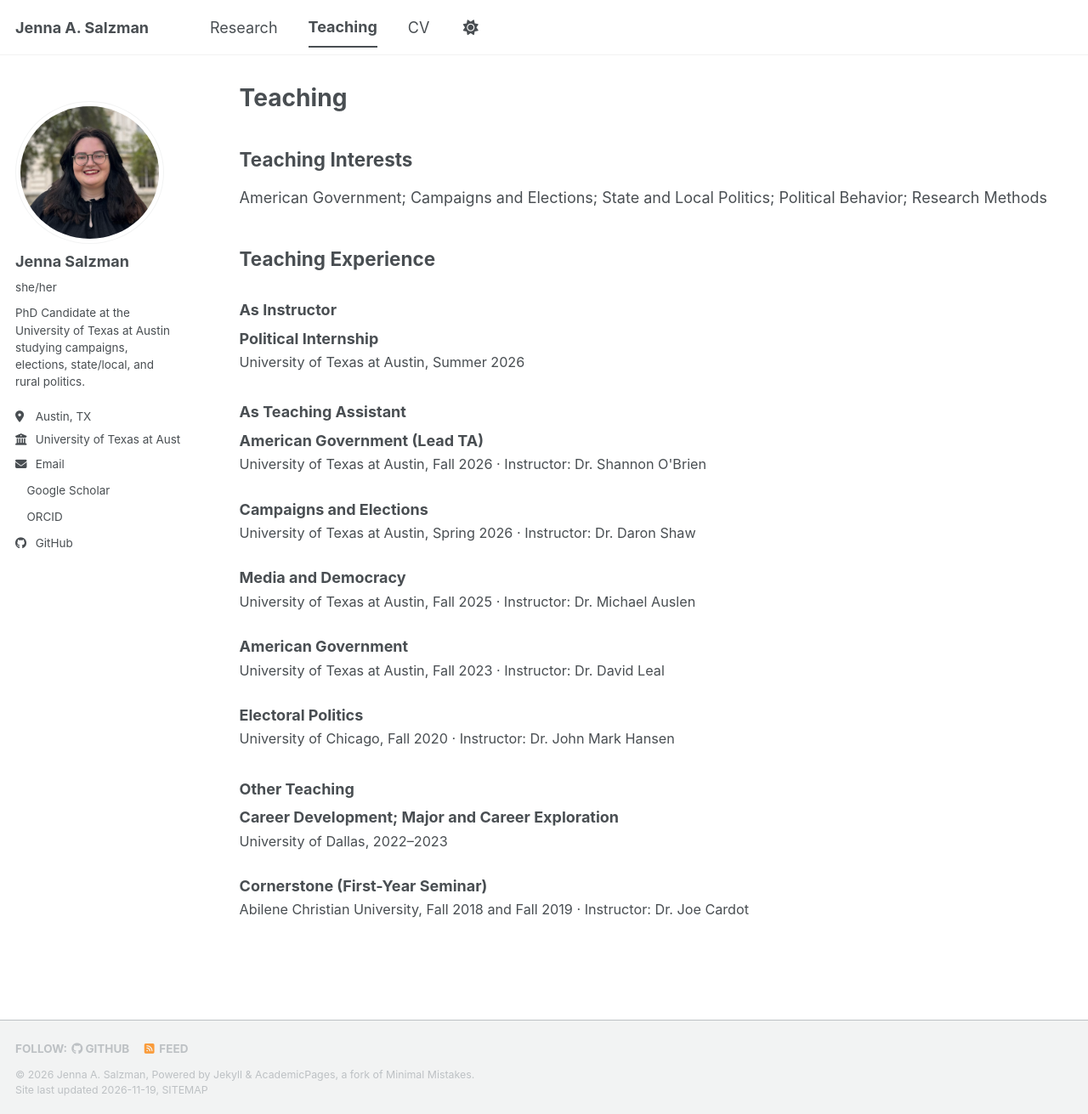
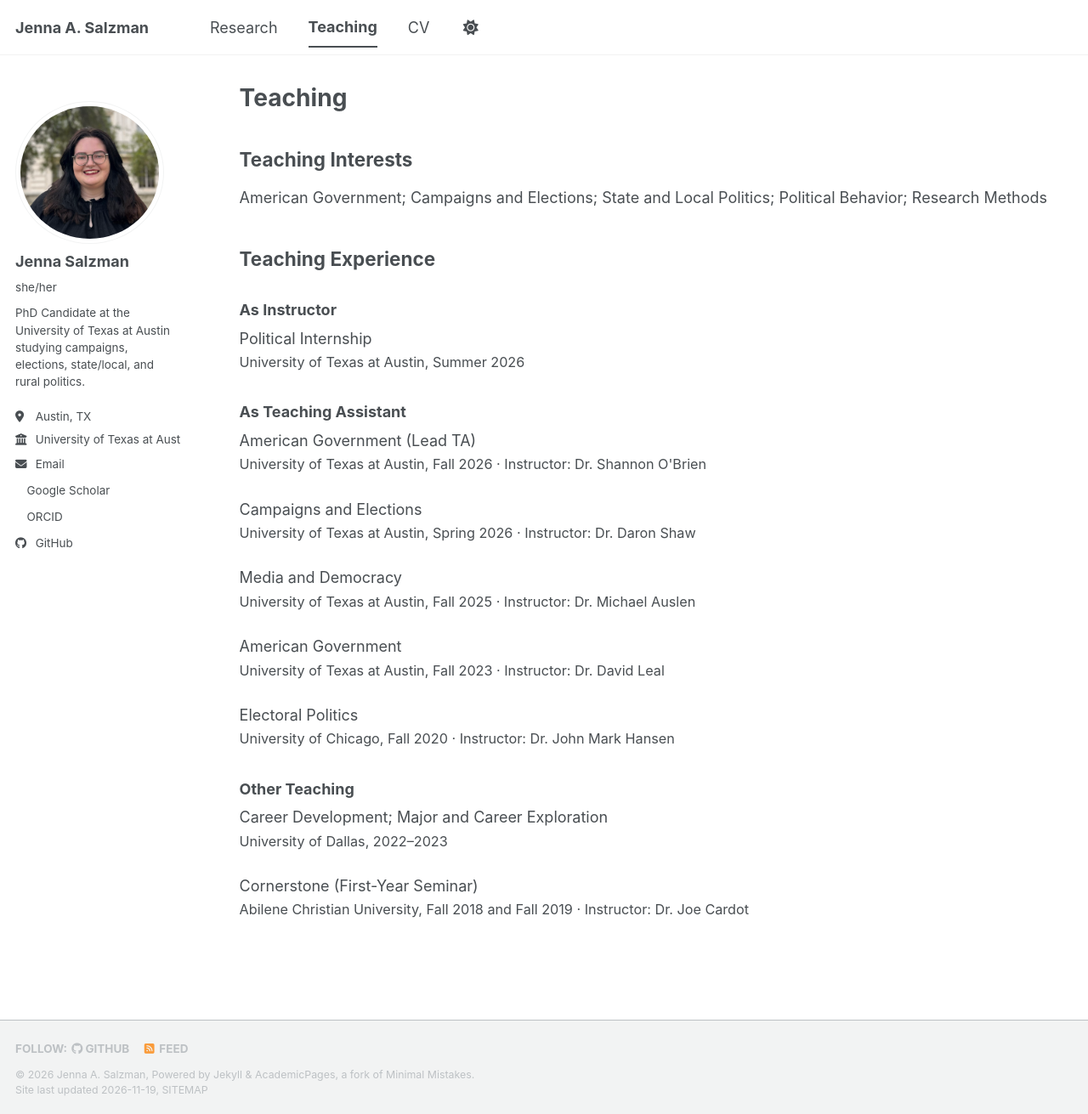
Before and after one commit to jasalzman/jasalzman.github.io, a Jekyll site: the page built from _pages/teaching.html, in a window 1280 px wide and 1311 px high. Shown: the whole window at 85% size. Built offline with Jekyll 4.4.1, drawn with Linux system fonts in a browser that asks for light colours; a script bundle is joined from its source files by our own code; a style sheet for code colours, icons or effects is not loaded.

Commit message:
Update teaching.html

```diff
--- a/_pages/teaching.html
+++ b/_pages/teaching.html
@@ -7,7 +7,7 @@ author_profile: true
 
 <style>
   .entry { margin-bottom: 1.5em; }
-  .entry-title { font-weight: bold; font-size: 1em}
+  .entry-title {}
   .entry-meta { margin: 0.15em 0 0 0; font-size: 0.9em; }
   .entry-meta.note { opacity: 0.8; }
   .entry details { margin-top: 0.3em; font-size: 0.9em; }
```
